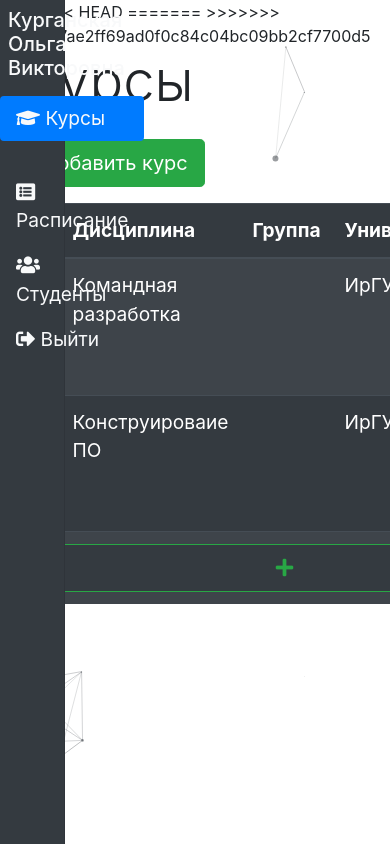
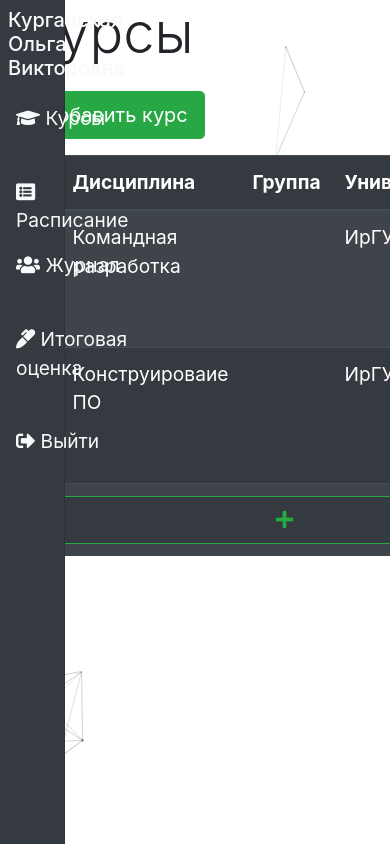
Before and after one commit to ConfickerVik/ARM, a Django app: page /cabinet/ in a window 390 px wide. Run offline with Django 3.2, Linux system fonts and the light colour scheme; the page is wider than the window, and the part outside it is not shown; some libraries are stand-ins or nearby versions.

Commit message:
Адаптивнось navbar и создание файла для  итоговых оценок

```diff
--- a/KRPS/templates/base.html
+++ b/KRPS/templates/base.html
@@ -8,13 +8,7 @@
     <link rel="stylesheet" href="{% static 'libs/bootstrap/bootstrap.min.css' %}">
     <link rel="stylesheet" href="{% static 'libs/animate/animate.min.css' %}">
     <link rel="stylesheet" href="{% static 'css/main.css' %}"/>
-<<<<<<< HEAD
     <link rel="stylesheet" href="{% static 'css/adaptive__navbar.css' %}"/>
-    <script src="https://cdnjs.cloudflare.com/ajax/libs/jquery/3.4.1/jquery.min.js"></script>
-    <script src="https://stackpath.bootstrapcdn.com/bootstrap/4.4.1/js/bootstrap.min.js" integrity="sha384-wfSDF2E50Y2D1uUdj0O3uMBJnjuUD4Ih7YwaYd1iqfktj0Uod8GCExl3Og8ifwB6" crossorigin="anonymous"></script>
-
-=======
->>>>>>> cbb2607ae2ff69ad0f0c84c04bc09bb2cf7700d5
     <title>АРМ</title>
 </head>
 
--- a/KRPS/templates/cabinet/navbar.html
+++ b/KRPS/templates/cabinet/navbar.html
@@ -2,16 +2,19 @@
 
       <ul style="font-size:1.2rem" class="nav nav-pills nav-fill flex-column">
         <li class="nav-item text-left p-0">
-          <a class="nav-link text-light curses nav-content" href="/cabinet"><i class="fa fa-graduation-cap" aria-hidden="true"></i> Курсы</a>
+          <a class="nav-link text-light curses " href="/cabinet"><i class="fa fa-graduation-cap icons" aria-hidden="true"></i> <span class="nav-content">Курсы</span></a>
         </li>
         <li class="nav-item text-left p-0">
-          <a class="nav-link text-light schedule nav-content" href="/cabinet/schedule"><i class="fa fa-list-alt" aria-hidden="true"></i> Расписание</a>
+          <a class="nav-link text-light schedule" href="/cabinet/schedule"><i class="fa fa-list-alt icons" aria-hidden="true"></i> <span class="nav-content">Расписание</span></a>
         </li>
         <li class="nav-item text-left p-0">
-          <a class="nav-link text-light students " href="/cabinet/students"><i class="fa fa-users" aria-hidden="true"></i> Студенты</a>
+          <a class="nav-link text-light students" href="/cabinet/students"><i class="fa fa-users icons" aria-hidden="true"></i> <span class="nav-content">Журнал</span></a>
         </li>
         <li class="nav-item text-left p-0">
-          <a class="nav-link text-light" href="#"><i class="fas fa-sign-out-alt"></i> Выйти</a>
+          <a class="nav-link text-light students" href="/cabinet/finalMark"><i class="fas fa-marker icons" aria-hidden="true"></i> <span class="nav-content">Итоговая оценка</span></a>
+        </li>
+        <li class="nav-item text-left p-0">
+          <a class="nav-link text-light" href="#"><i class="fas fa-sign-out-alt icons"></i> <span class="nav-content">Выйти</span></a>
         </li>
       </ul>
 
--- a/KRPS/urls.py
+++ b/KRPS/urls.py
@@ -23,5 +23,6 @@ urlpatterns = [
     path('cabinet/courses/<int:course_id>/', views.course, name ="course"),
 	path('cabinet/schedule/', views.schedule, name ="schedule"),
 	path('cabinet/students/', views.students, name ="students"),
+    path('cabinet/finalMark/', views.finalMark, name ="finalMark"),
     path('admin/', admin.site.urls),
 ]
--- a/KRPS/views.py
+++ b/KRPS/views.py
@@ -86,3 +86,6 @@ def schedule(request):
 
 def students(request):
 	return render(request, 'cabinet/students/index.html')
+
+def finalMark(request):
+	return render(request, 'cabinet/finalMark/index.html')
```
Also changed, not shown: other parts of KRPS/templates/base.html (+2 -1 lines), KRPS/static/css/adaptive__navbar.css (+25 -0 lines), KRPS/templates/cabinet/finalMark/index.html (added, +11 -0 lines).
